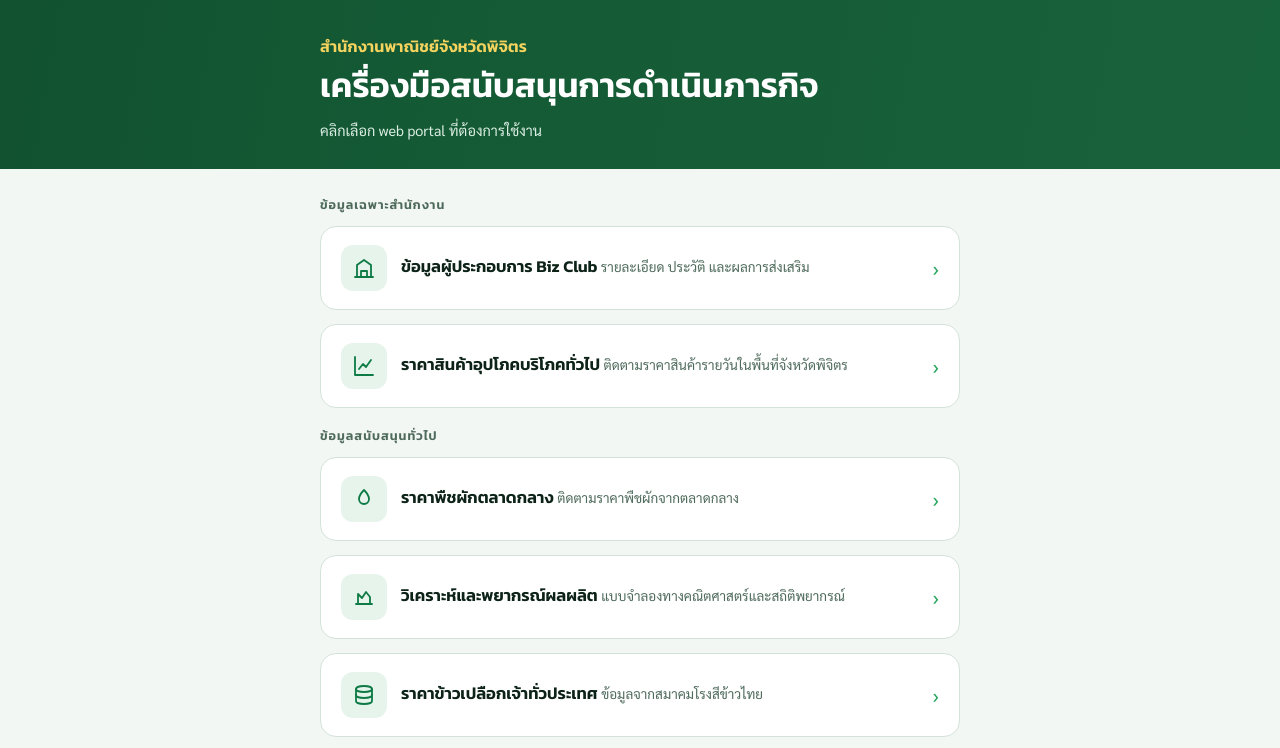
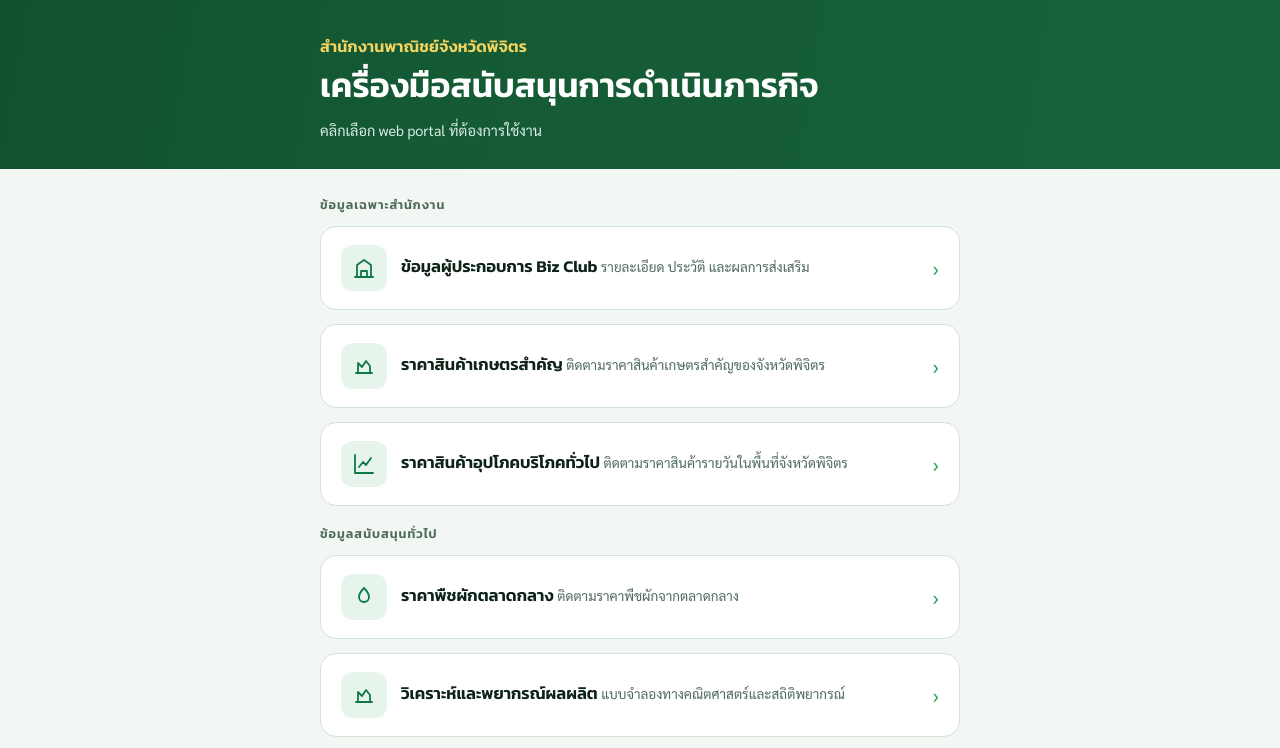
Before and after one commit to wuttinanmoc/phichit-mocsupport, a plain HTML site: page index.html in a window 1280 px wide. Shown: the top 748 px of the page. Drawn offline with Linux system fonts and the light colour scheme.

Commit message:
Add files via upload

```diff
--- a/index.html
+++ b/index.html
@@ -80,6 +80,17 @@ footer{max-width:640px;margin:0 auto;padding:4px 0 30px;color:var(--muted);font-
     <span class="go" aria-hidden="true">›</span>
   </a>
 
+  <a class="btn" href="https://script.google.com/macros/s/AKfycbxTgzbZUp8NA9UcLDrTpk06k5TxuYnQRJLoOXEVoA7HrmFDdxbazzxf-Mx2NoeemxaF8w/exec" target="_blank" rel="noopener">
+    <span class="icon" aria-hidden="true">
+      <svg viewBox="0 0 24 24"><path d="M4 19h16"/><path d="M6 19V9l4 4 4-6 4 5v7"/></svg>
+    </span>
+    <span class="txt">
+      <span class="name">ราคาสินค้าเกษตรสำคัญ</span>
+      <span class="desc">ติดตามราคาสินค้าเกษตรสำคัญของจังหวัดพิจิตร</span>
+    </span>
+    <span class="go" aria-hidden="true">›</span>
+  </a>
+
   <a class="btn" href="https://phichit-mocdailyprice.vercel.app/" target="_blank" rel="noopener">
     <span class="icon" aria-hidden="true">
       <svg viewBox="0 0 24 24"><path d="M3 3v18h18"/><path d="M7 15l4-5 3 3 5-7"/></svg>
```
